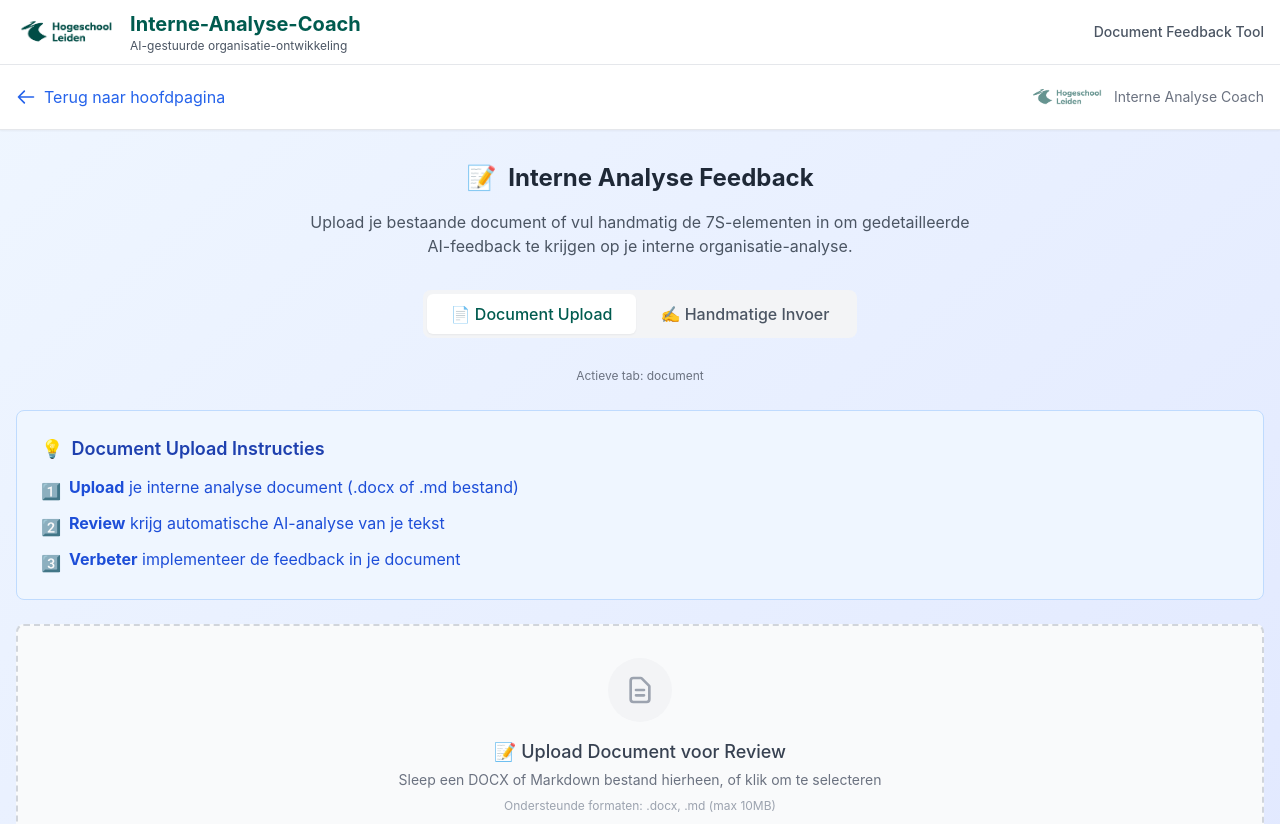
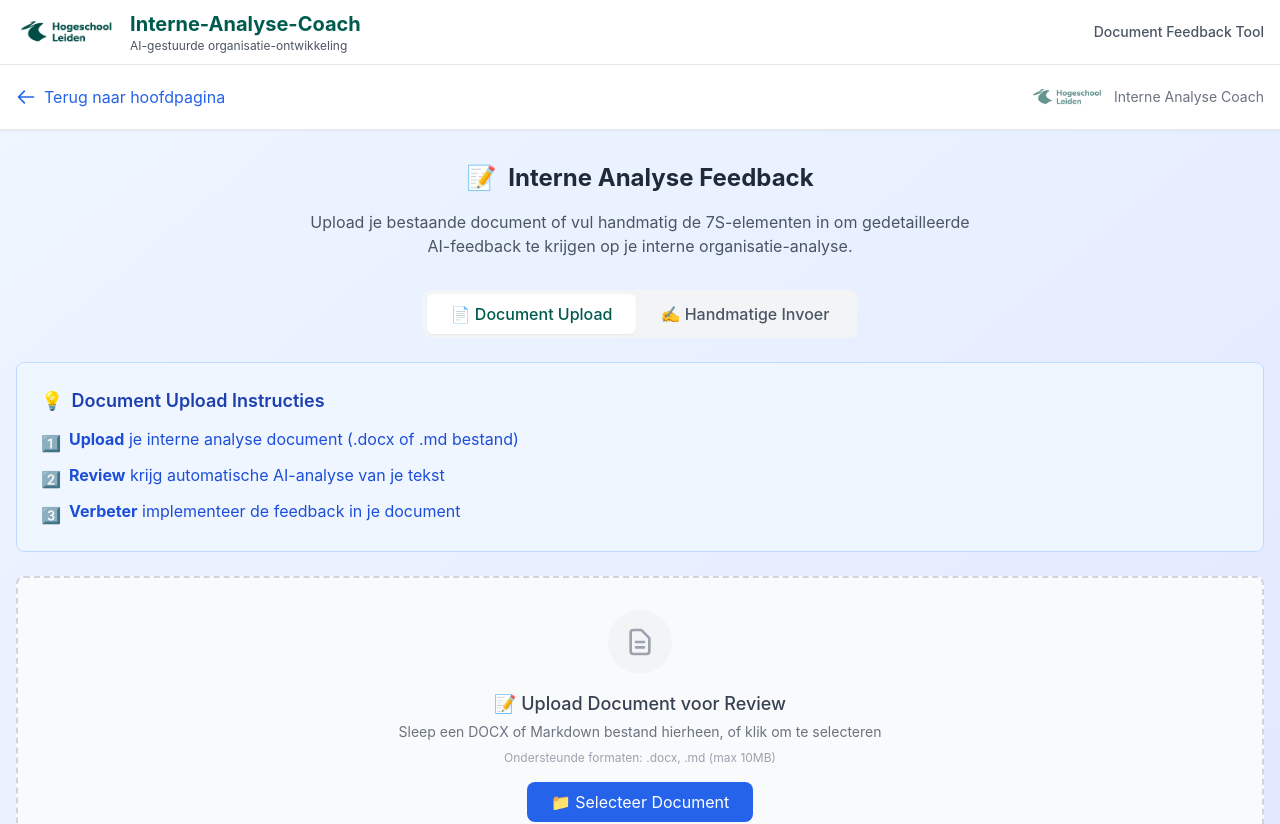
Before and after one commit to SuzannedeGroot1981/Interne-Analyse-Coach, a Next.js app: page /improve in a window 1280 px wide. Shown: the top 824 px of the page. Built offline with nearby package versions, Linux system fonts and the light colour scheme.

Commit message:
Fix handmatige invoer tab zichtbaarheid

```diff
--- a/components/DocumentReviewStep.tsx
+++ b/components/DocumentReviewStep.tsx
@@ -237,13 +237,6 @@
         </div>
       </div>
 
-      {/* Debug info - tijdelijk */}
-      <div className="text-center mb-4">
-        <span className="text-xs text-gray-500">
-          Actieve tab: {activeTab}
-        </span>
-      </div>
-
       {/* Document Upload Tab */}
       {activeTab === 'document' && (
         <div>
```
